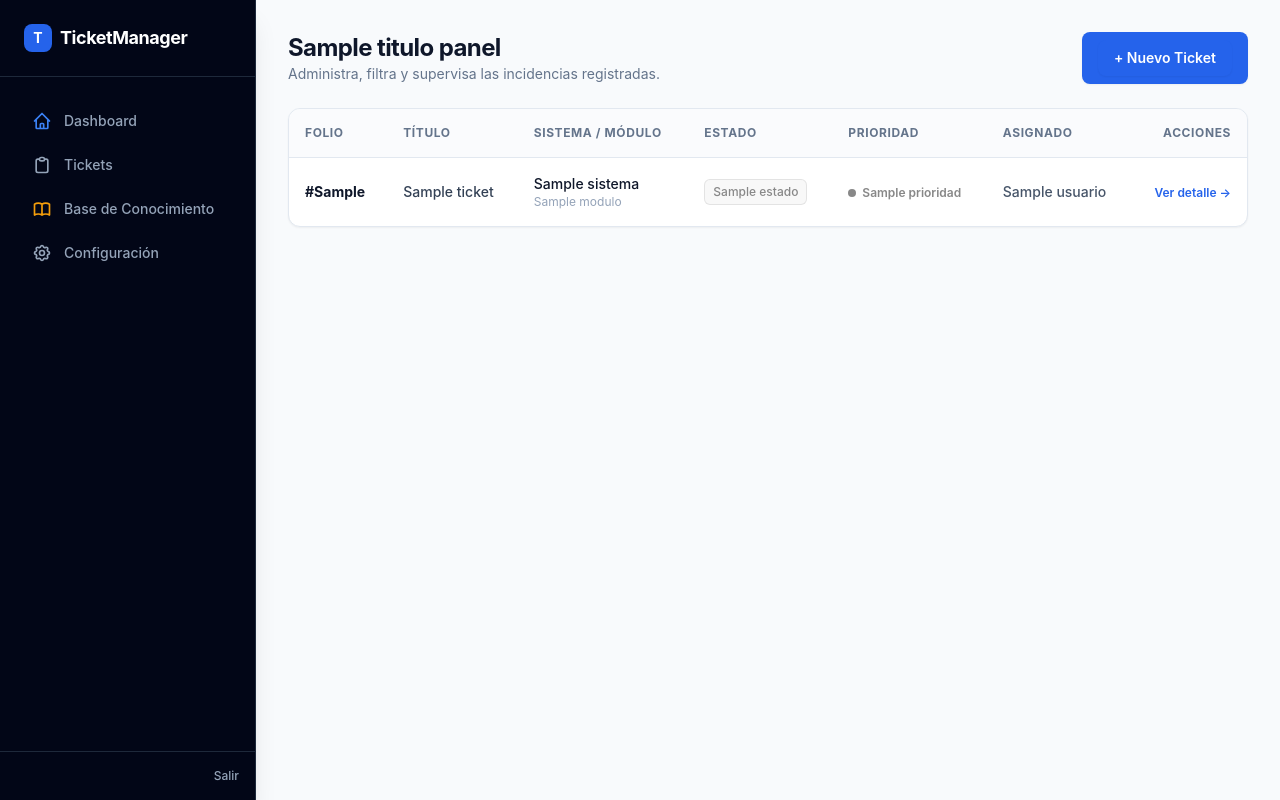
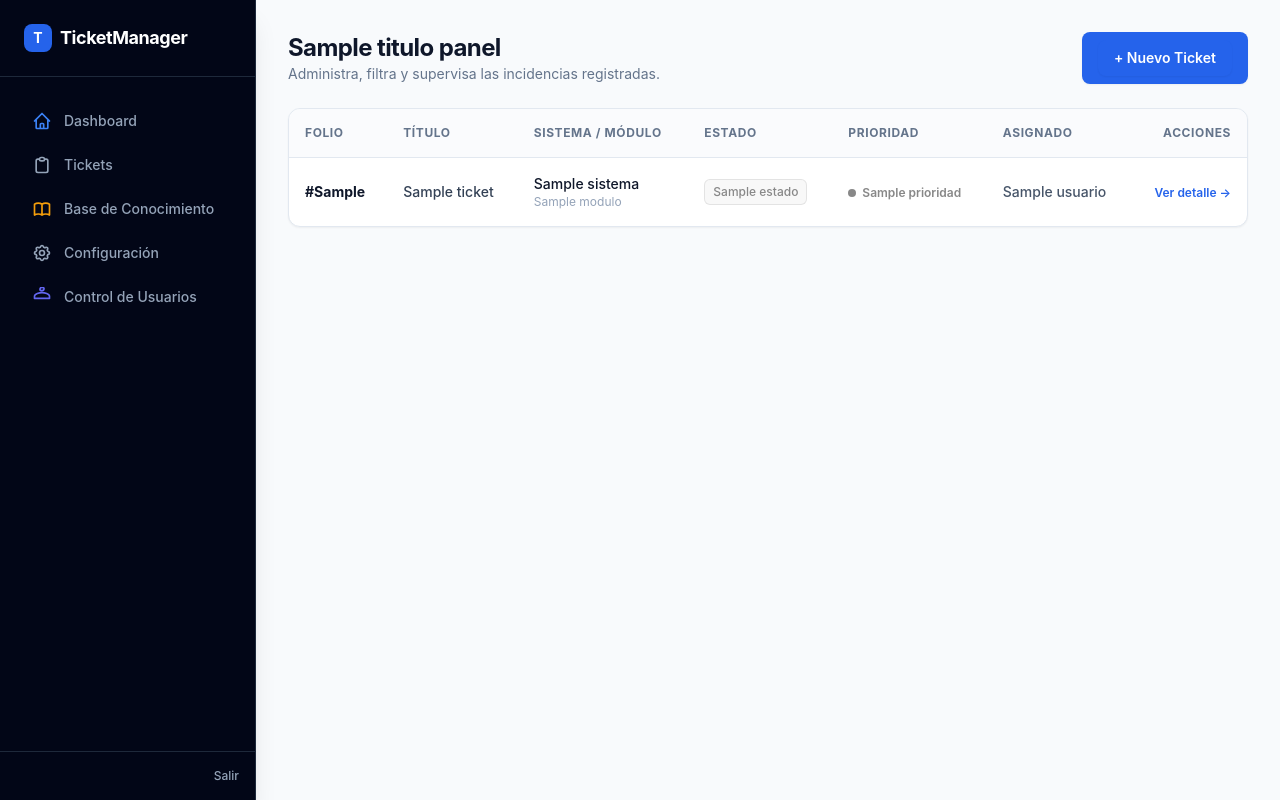
Before and after one commit to ilegardas/ticket-manager, a Django app: template templates/tickets/list.html in a window 1280 px wide. Run offline with Django 5.2, Linux system fonts and the light colour scheme; a user stored in the database is signed in; tables that the repository leaves empty hold one stand-in row (values such as "Sample post"); the template is opened without the code that fills it: values that come from a table or form of the project are taken from there, most other values are stand-ins (such as "Sample title", 1, 10 or a date in 2020); parts of the project's set-up code (start-up, migrations or seed data) failed here and were passed over; some libraries are stand-ins or nearby versions.

Commit message:
Add user control link for admin in sidebar
Added admin user control link to sidebar navigation.

```diff
--- a/templates/layouts/base.html
+++ b/templates/layouts/base.html
@@ -49,6 +49,13 @@
                 Configuración
             </a>
 
+            {% if request.user.rol == 'admin' %}
+            <a href="{% url 'panel_usuarios_list' %}" class="flex items-center px-4 py-2.5 text-sm font-medium rounded-lg text-slate-400 hover:bg-slate-900 hover:text-white transition">
+                <svg class="mr-3 h-5 w-5 text-indigo-500" fill="none" viewBox="0 0 24 24" stroke="currentColor"><path stroke-linecap="round" stroke-linejoin="round" stroke-width="2" d="M12 4.35c1.34 0 2.43-1.09 2.43-2.43S13.34.48 12 .48 9.57 1.57 9.57 2.91 10.66 4.35 12 4.35zm0 2.43c-2.97 0-9 1.49-9 4.46v2.43h18v-2.43c0-2.97-6-4.46-9-4.46z"/></svg>
+                Control de Usuarios
+            </a>
+            {% endif %}
+
         </nav>
 
         <div class="p-4 border-t border-slate-800 flex items-center justify-between text-xs text-slate-400">
```
